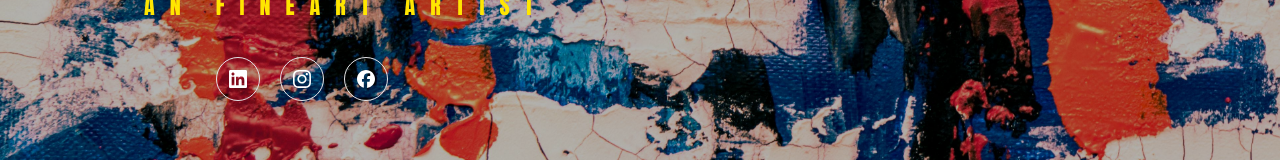
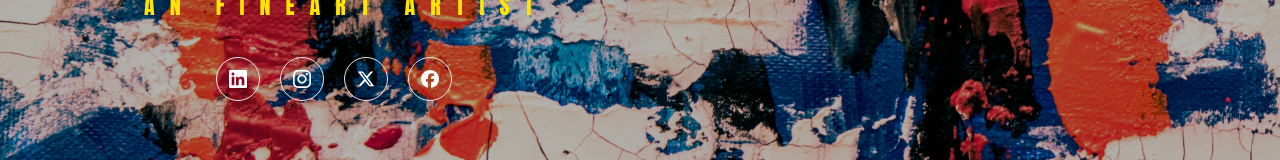
Before and after one commit to Abhiraj05/aviraj_portfolio, a React (Vite) app: page / in a window 1280 px wide. Shown: the part 527-687 px from the top of the page. Built offline with nearby package versions, Linux system fonts and the light colour scheme.

Commit message:
files added

```diff
--- a/index.html
+++ b/index.html
@@ -2,7 +2,7 @@
 <html lang="en">
   <head>
     <meta charset="UTF-8" />
-    <link rel="icon" type="image/svg+xml" href="/vite.svg" />
+    <link rel="icon" type="image/svg+xml" href="" />
     <meta name="viewport" content="width=device-width, initial-scale=1.0" />
 <link href="https://fonts.googleapis.com/css2?family=Anton&display=swap" rel="stylesheet">
 <link rel="stylesheet" href="font.css">
--- a/src/pages/Home.jsx
+++ b/src/pages/Home.jsx
@@ -2,6 +2,7 @@ import CustomiseButtons from "../components/CustomiseButtons";
 import Linkdin from "../assets/Linkdin.svg";
 import Instagram from "../assets/instagram.svg";
 import Facebook from "../assets/Facebook.svg";
+import X from "../assets/x.svg";
 import backgroundimage from "../assets/img.jpg";
 import NavBar from "../components/Navbar";
 import Grid from "../components/Grid";
@@ -69,6 +70,10 @@ function Home() {
                 <CustomiseButtons
                   buttonimage={Instagram}
                   link={"https://openai.com/index/chatgpt/"}
+                />
+                 <CustomiseButtons
+                  buttonimage={X}
+                  link={"https://www.facebook.com/share/1G9W5e8ZWk/"}
                 />
                 <CustomiseButtons
                   buttonimage={Facebook}
```
Also changed, not shown: src/assets/x.svg (added).
